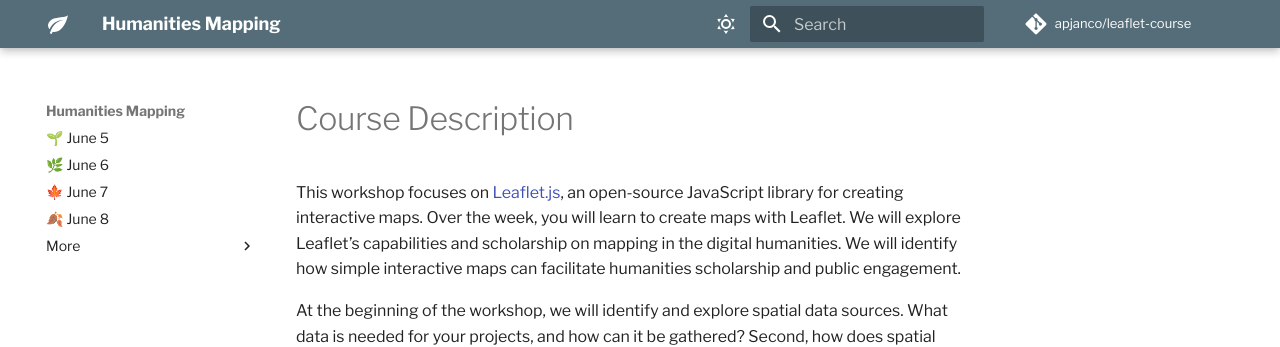
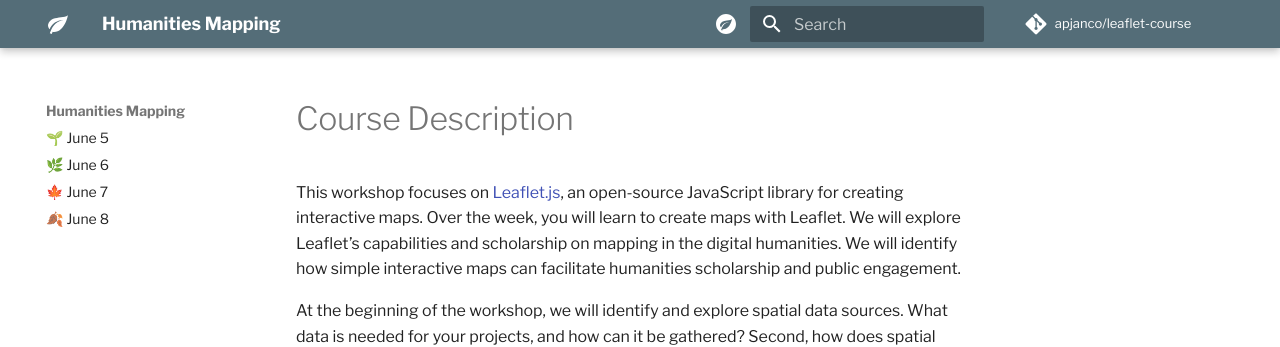
Before and after one commit to apjanco/leaflet-course, an MkDocs documentation site: the page built from docs/index.md, in a window 1280 px wide. Shown: the top 347 px of the page. Built offline with MkDocs 1.6.1 and Material for MkDocs 9.7.7, drawn with Linux system fonts in a browser that asks for light colours.

Commit message:
new icons

```diff
--- a/mkdocs.yml
+++ b/mkdocs.yml
@@ -14,14 +14,14 @@ theme:
     primary: blue grey
     accent: light blue
     toggle:
-      icon: material/weather-sunny
+      icon: material/leaf-circle
       name: Switch to light mode
   - media: '(prefers-color-scheme: dark)'
     scheme: slate
     primary: blue grey
     accent: light blue
     toggle:
-      icon: material/weather-night
+      icon: material/leaf-circle-outline
       name: Switch to dark mode
   features:
   - search.suggest
@@ -35,5 +35,3 @@ nav:
 - 🌿 June 6: day2.md
 - 🍁 June 7: day3.md
 - 🍂 June 8: day4.md
-- More:
-  - 🔗 Links: links.md
```
